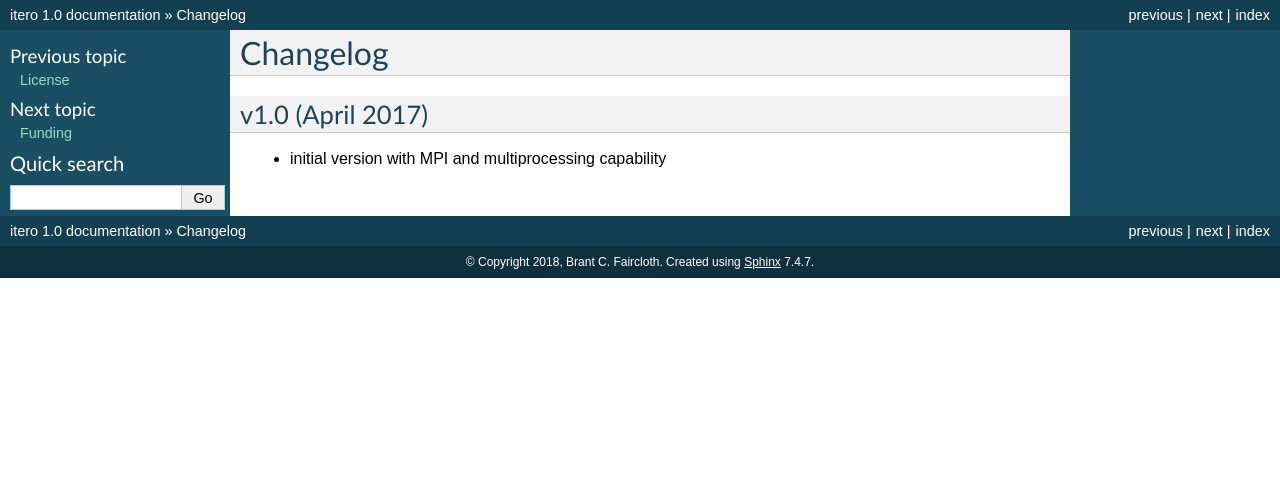
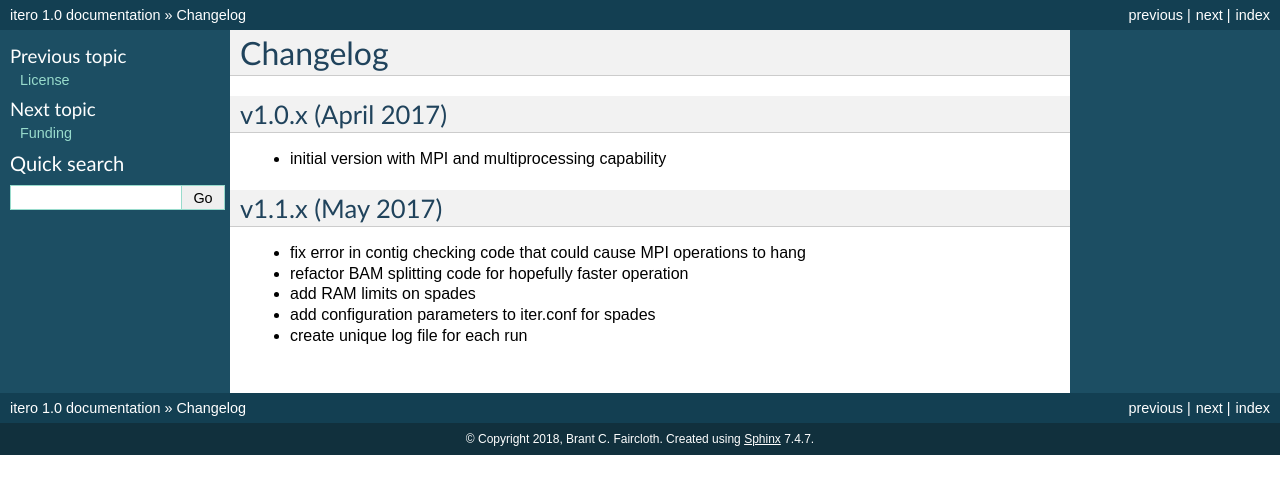
Before and after one commit to faircloth-lab/itero, a Sphinx documentation site: the page built from docs/changelog.rst, in a window 1280 px wide. Shown: the top 494 px of the page. Built offline with Sphinx 7.4.7, drawn with Linux system fonts in a browser that asks for light colours.

Commit message:
update changelog

```diff
--- a/docs/changelog.rst
+++ b/docs/changelog.rst
@@ -3,7 +3,17 @@
 Changelog
 =========
 
-v1.0 (April 2017)
+v1.0.x (April 2017)
 -----------------
 
 * initial version with MPI and multiprocessing capability
+
+
+v1.1.x (May 2017)
+-----------------
+
+* fix error in contig checking code that could cause MPI operations to hang
+* refactor BAM splitting code for hopefully faster operation
+* add RAM limits on spades
+* add configuration parameters to iter.conf for spades
+* create unique log file for each run
```
